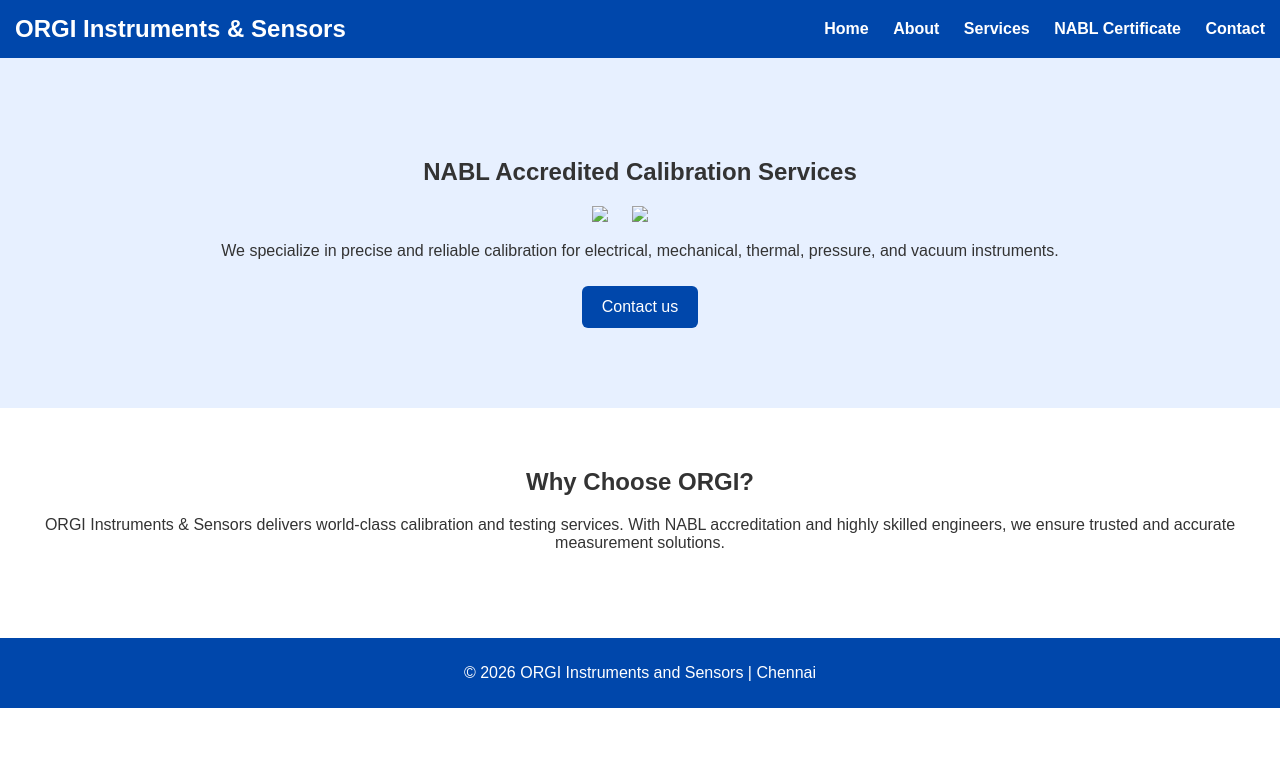
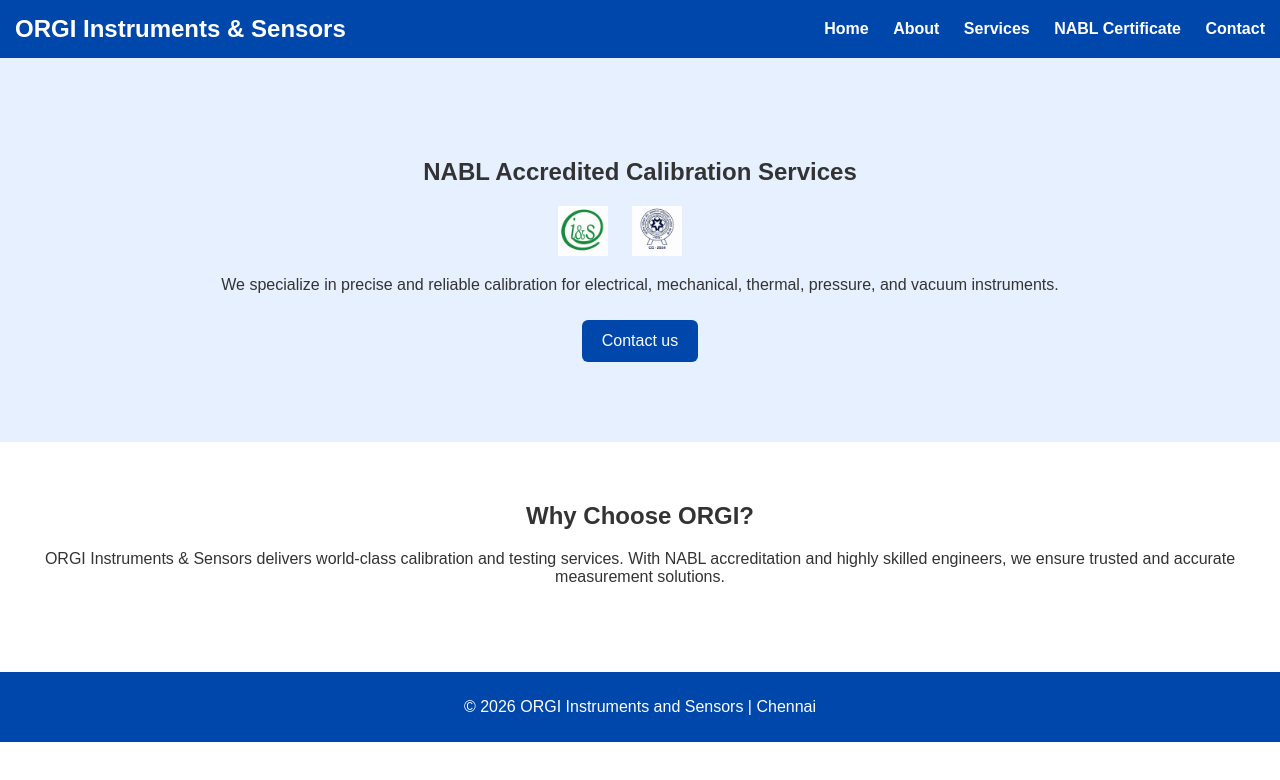
Before and after one commit to Orgiinstruments/orgiinstruments.github.io, a plain HTML site: page index.html in a window 1280 px wide. Drawn offline with Linux system fonts and the light colour scheme.

Commit message:
Update index.html

```diff
--- a/index.html
+++ b/index.html
@@ -21,8 +21,8 @@
 
 <section class="hero">
     <h1>NABL Accredited Calibration Services</h1>
-    <img src="images/orgi_logo.png" class="logo-img">
-    <img src="images/nabl_logo.png" class="nabl-img">
+    <img src="pictures/orgi_logo.png" class="logo-img">
+    <img src="pictures/nabl_logo.png" class="nabl-img">
     <p>We specialize in precise and reliable calibration for electrical, mechanical, thermal, pressure, and vacuum instruments.</p>
     <a href="contact.html" class="btn">Contact us</a>
 </section>
```
